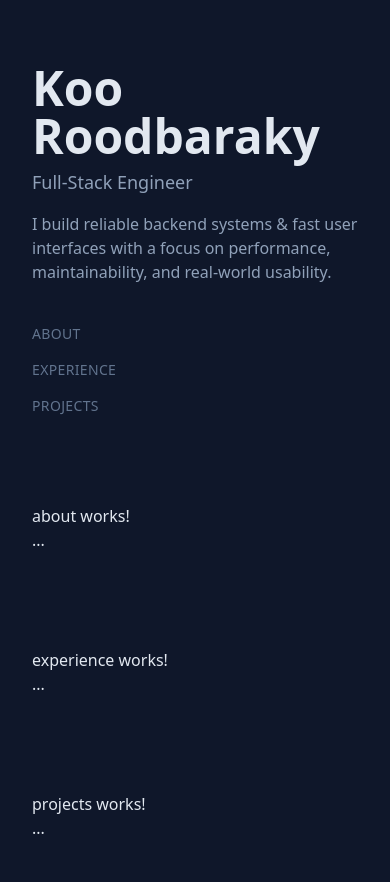
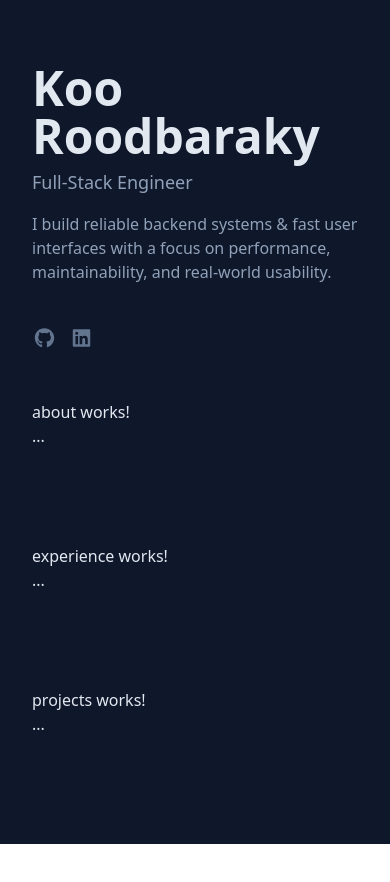
Before and after one commit to Roodbaraky/angular-portfolio, an Angular app: page / in a window 390 px wide. Shown: the top 882 px of the page. After the commit the page ends 844 px from the top, so only its background shows below. Built offline with nearby package versions, Linux system fonts and the light colour scheme.

Commit message:
Added social links

```diff
--- a/package.json
+++ b/package.json
@@ -28,6 +28,9 @@
     "@angular/forms": "^20.3.0",
     "@angular/platform-browser": "^20.3.0",
     "@angular/router": "^20.3.0",
+    "@fortawesome/angular-fontawesome": "^3.0.0",
+    "@fortawesome/free-brands-svg-icons": "^7.1.0",
+    "@fortawesome/free-solid-svg-icons": "^7.1.0",
     "@tailwindcss/postcss": "^4.1.16",
     "postcss": "^8.5.6",
     "rxjs": "~7.8.0",
--- a/src/app/pages/home-page/home-page.html
+++ b/src/app/pages/home-page/home-page.html
@@ -12,14 +12,20 @@
         </p>
       </div>
 
-      <nav class="space-y-4 uppercase text-sm tracking-wide text-slate-500">
+      <nav class="hidden lg:block space-y-4 uppercase text-sm tracking-wide text-slate-500">
         <a href="#about" class="block hover:text-slate-200">About</a>
         <a href="#experience" class="block hover:text-slate-200">Experience</a>
         <a href="#projects" class="block hover:text-slate-200">Projects</a>
       </nav>
 
       <div class="flex gap-3 text-slate-500">
-        <!-- social icons -->
+        <a href="https://github.com/roodbaraky" target="_blank" class="text-xl hover:text-slate-200 hover:scale-110 transition-all">
+          <fa-icon [icon]="faGithub"></fa-icon>
+        </a>
+        <a href="https://www.linkedin.com/in/koorosh-roodbaraky/" target="_blank" class=" text-xl hover:text-slate-200 hover:scale-110 transition-all">
+            <fa-icon [icon]="faLinkedin"></fa-icon>
+        </a>
+
       </div>
     </aside>
 
--- a/src/app/pages/home-page/home-page.ts
+++ b/src/app/pages/home-page/home-page.ts
@@ -1,11 +1,14 @@
-import { Component } from '@angular/core';
+import {Component} from '@angular/core';
 import {About} from '../../components/about/about/about';
 import {Experience} from '../../components/experience/experience/experience';
 import {Projects} from '../../components/projects/projects';
+import {FontAwesomeModule} from '@fortawesome/angular-fontawesome';
+import {faGithub, faLinkedin} from '@fortawesome/free-brands-svg-icons';
 
 @Component({
   selector: 'app-home-page',
   imports: [
+    FontAwesomeModule,
     About,
     Experience,
     Projects
@@ -14,5 +17,6 @@ import {Projects} from '../../components/projects/projects';
   styleUrl: './home-page.css',
 })
 export class HomePage {
-
+  faGithub = faGithub;
+  faLinkedin = faLinkedin;
 }
--- a/src/app/pages/project-page/project-page.html
+++ b/src/app/pages/project-page/project-page.html
@@ -1,4 +1,4 @@
 <p>project-page works!</p>
-@if (project$|async; as project){
-  <div>{{project.name}}</div>
+@if (project$|async; as project) {
+  <div>{{ project.name }}</div>
 }
--- a/src/index.html
+++ b/src/index.html
@@ -1,6 +1,7 @@
 <!doctype html>
 <html lang="en">
 <head>
+  <script src="https://kit.fontawesome.com/a068f0d273.js" crossorigin="anonymous"></script>
   <meta charset="utf-8">
   <title>Koorosh Roodbaraky</title>
   <base href="/">
```
Also changed, not shown: 1 other file (tests, documents, lock files or other folders).
